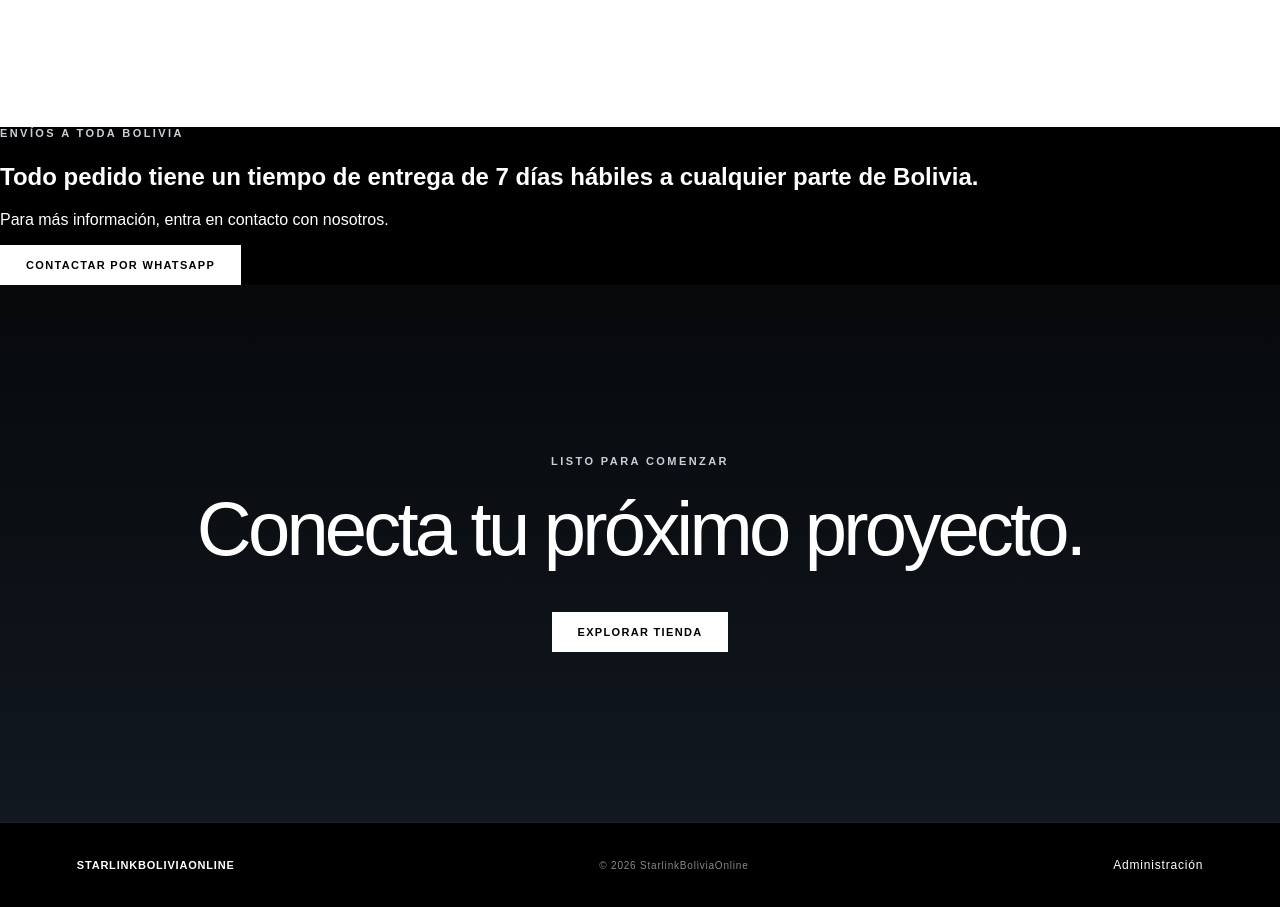
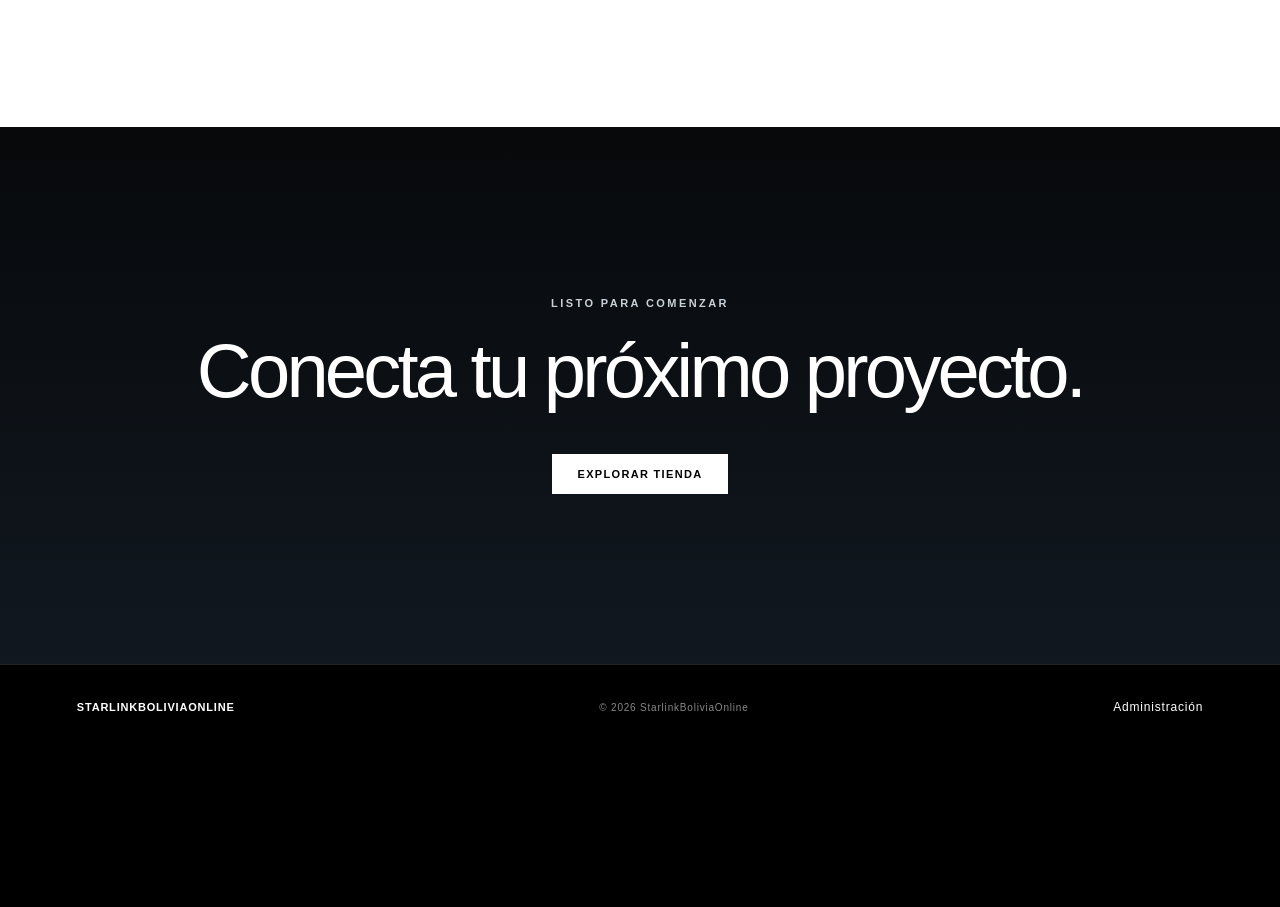
Before and after one commit to StarlinkBolivia/starlinkboliviaonline, a Next.js app: page / in a window 1280 px wide. Shown: the part 1240-2147 px from the top of the page. After the commit the page ends 1989 px from the top, so only its background shows below. Built offline with nearby package versions, Linux system fonts and the light colour scheme.

Commit message:
Quitar aviso de tiempo de entrega de la página principal

```diff
--- a/app/page.tsx
+++ b/app/page.tsx
@@ -19,12 +19,6 @@ export default function Home() {
         <div className="scroll">DESPLAZAR PARA EXPLORAR ↓</div>
       </section>
       <section className="intro"><p className="eyebrow">STARLINKBOLIVIAONLINE</p><h2>Conectividad de nueva generación.</h2><p>Descubre equipos y soluciones diseñados para mantenerte conectado, estés donde estés.</p></section>
-      <section className="shippingNotice">
-        <p className="eyebrow">ENVÍOS A TODA BOLIVIA</p>
-        <h2>Todo pedido tiene un tiempo de entrega de 7 días hábiles a cualquier parte de Bolivia.</h2>
-        <p>Para más información, entra en contacto con nosotros.</p>
-        <a className="primary" href="https://wa.me/59169323564?text=Hola%20StarlinkBoliviaOnline%2C%20quiero%20más%20información%20sobre%20los%20envíos." target="_blank" rel="noopener noreferrer">CONTACTAR POR WHATSAPP</a>
-      </section>
       <section className="cta"><p className="eyebrow">LISTO PARA COMENZAR</p><h2>Conecta tu próximo proyecto.</h2><Link className="primary" href="/productos">EXPLORAR TIENDA</Link></section>
       <footer><strong>STARLINKBOLIVIAONLINE</strong><span>© 2026 StarlinkBoliviaOnline</span><Link href="/admin">Administración</Link></footer>
     </main>
```
